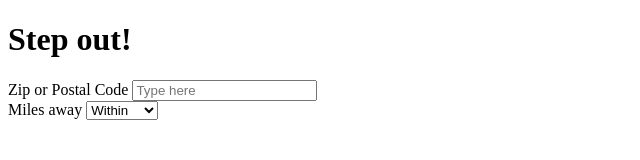
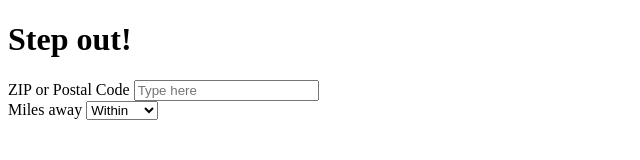
Before and after one commit to KUMART007/Project-1, a plain HTML site: page index.html in a window 1280 px wide. Shown: the full height of the page, 0-640 px from the left. Drawn offline with nearby package versions, Linux system fonts and the light colour scheme.

Commit message:
updated ZIP form type

```diff
--- a/index.html
+++ b/index.html
@@ -23,8 +23,8 @@
 
     <form>
         <div class="form-group">
-          <label for="postalCode">Zip or Postal Code</label>
-          <input type="email" class="form-control" id="postalCode" placeholder="Type here">
+          <label for="postalCode">ZIP or Postal Code</label>
+          <input type="text" class="form-control" id="postalCode" placeholder="Type here">
         </div>
         <div class="form-row align-items-center">
             <div class="col-auto my-1">
```
